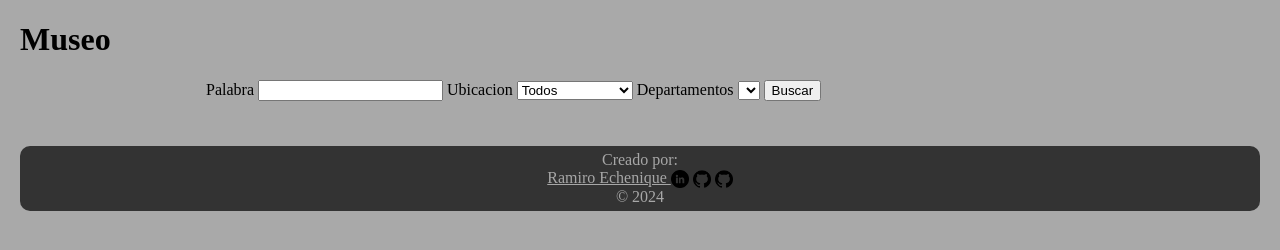
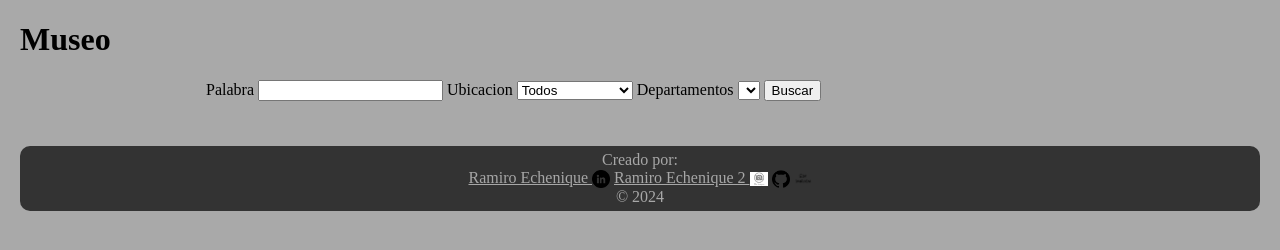
Before and after one commit to RamiroEchenique/Practico-Integrador--Web-II-Echenique-Ramiro, a website: page Public/index.html in a window 1280 px wide. Drawn offline with Linux system fonts and the light colour scheme; no server answers.

Commit message:
Update index.html

```diff
--- a/Public/index.html
+++ b/Public/index.html
@@ -58,8 +58,9 @@
         <div>
             <p>Creado por:</p>
             <a href="https://www.linkedin.com/in/ramiro--echenique/" target="_blank">Ramiro Echenique  <img src='./Imagenes/linkedin.png' alt="LinkedIn de Ramiro Echenique"></a>
+            <a href="https://www.linkedin.com/in/ramiro--echenique/" target="_blank">Ramiro Echenique 2 <img src='./Imagenes/sinImage2.jpeg' alt="LinkedIn de Ramiro Echenique 2"></a>
             <a href="https://github.com/RamiroEchenique" target="_blank"><img src='./Imagenes/github.png'alt="GitHub de Ramiro Echenique"></a>
-            <a href="https://github.com/RamiroEchenique" target="_blank"><img src='./Imagenes/github.png'alt="GitHub de Ramiro Echenique 2"></a><br>
+            <a href="https://github.com/RamiroEchenique" target="_blank"><img src='./Imagenes/sinImagen.png'alt="GitHub de Ramiro Echenique 2"></a><br>
             <p>&copy; 2024 </p>
         </div>
 
```
